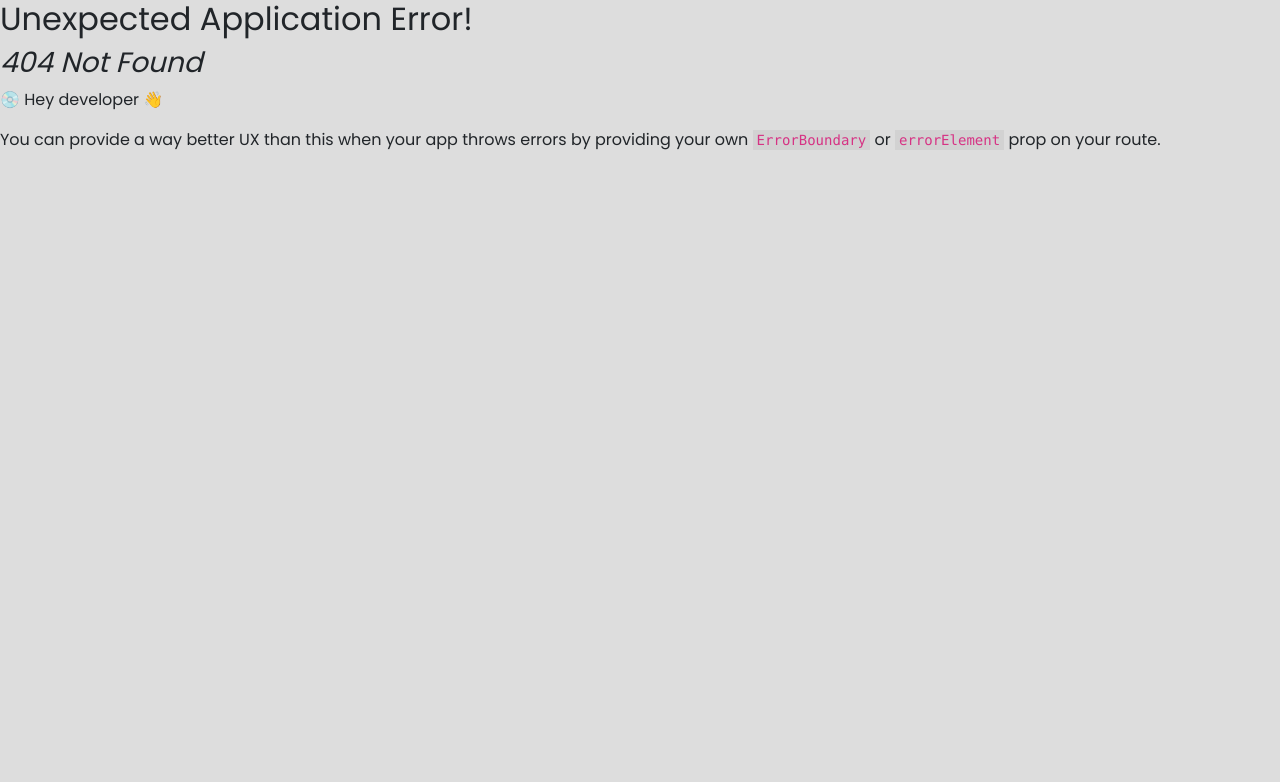
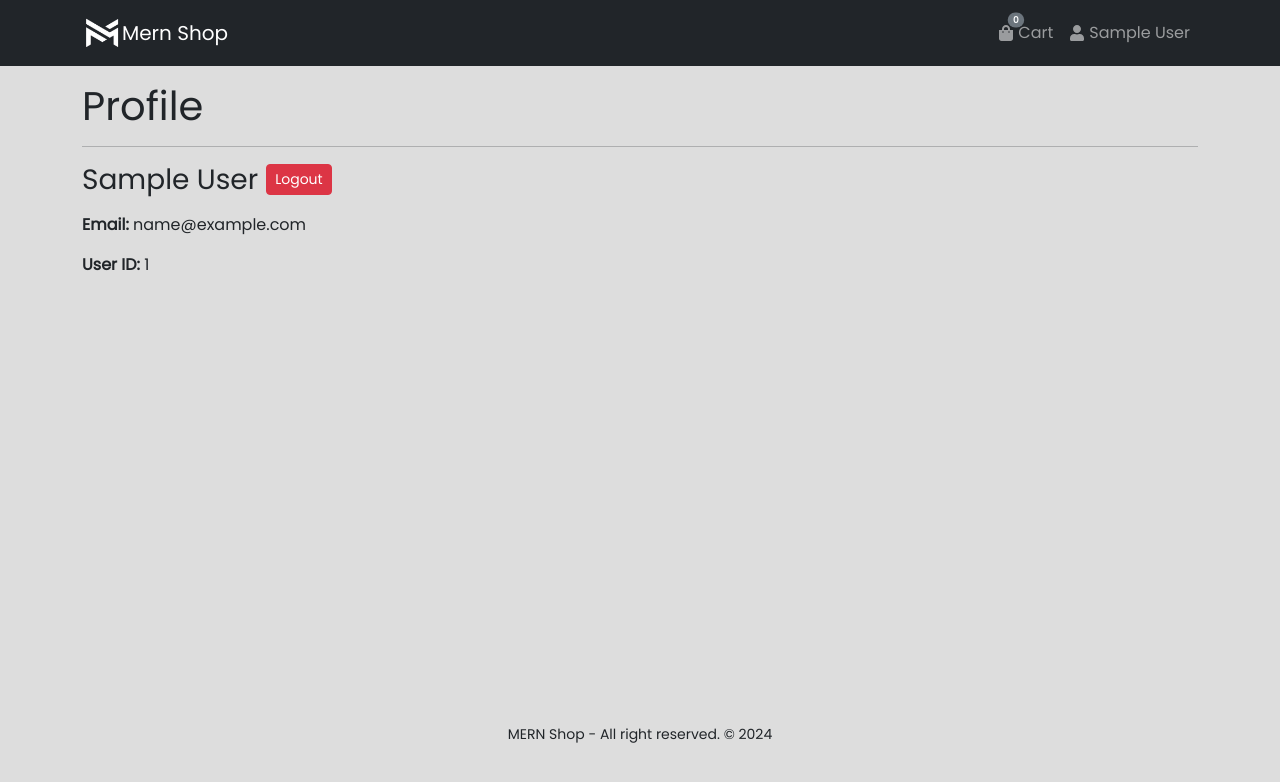
Before and after one commit to akaBaytar/mernshop-ecommerce, a React (Vite) app in the folder frontend/: page /profile in a window 1280 px wide. Before the commit this address had no page. Shown: the top 782 px of the page. Built offline with nearby package versions, Linux system fonts and the light colour scheme; sample sign-in values are in the browser's storage.

Commit message:
create profile screen and provate routes for profile and shipping screens

```diff
--- /dev/null
+++ b/frontend/src/components/PrivateRoute.jsx
@@ -0,0 +1,10 @@
+import { Outlet, Navigate } from 'react-router-dom';
+import { useSelector } from 'react-redux';
+
+const PrivateRoute = () => {
+  const { userInfo } = useSelector((state) => state.auth);
+
+  return userInfo ? <Outlet /> : <Navigate to='/login' replace />;
+};
+
+export default PrivateRoute;
--- a/frontend/src/layout/Header.jsx
+++ b/frontend/src/layout/Header.jsx
@@ -1,36 +1,16 @@
 import { Link } from 'react-router-dom';
-import { useNavigate } from 'react-router-dom';
-import { useSelector, useDispatch } from 'react-redux';
-import { Navbar, Nav, Container, Badge, NavDropdown } from 'react-bootstrap';
+
+import { useSelector } from 'react-redux';
+import { Navbar, Nav, Container, Badge } from 'react-bootstrap';
 import { FaShoppingBag, FaUser } from 'react-icons/fa';
 
 import LOGO from '/logo.png';
-
-import { useLogoutMutation } from '../slices/usersApiSlice';
-import { logout } from '../slices/authSlice';
-import { resetCartWhenLogout } from '../slices/cartSlice';
 
 const Header = () => {
   const { cartItems } = useSelector((state) => state.cart);
   const itemsInCarts = cartItems.reduce((acc, item) => acc + item.qty, 0);
 
   const { userInfo } = useSelector((state) => state.auth);
-
-  const dispatch = useDispatch();
-  const navigate = useNavigate();
-
-  const [logoutApiCall] = useLogoutMutation();
-
-  const logoutHandler = async () => {
-    try {
-      await logoutApiCall().unwrap();
-      dispatch(logout());
-      dispatch(resetCartWhenLogout());
-      navigate('/');
-    } catch (error) {
-      console.error(error);
-    }
-  };
 
   return (
     <header>
@@ -57,14 +37,14 @@ const Header = () => {
                 </Nav.Link>
               </Link>
               {userInfo ? (
-                <NavDropdown title={userInfo.name} id='username'>
-                  <NavDropdown.Item as='span'>
-                    <Link to='/profile'>Profile</Link>
-                  </NavDropdown.Item>
-                  <NavDropdown.Item onClick={logoutHandler}>
-                    Logout
-                  </NavDropdown.Item>
-                </NavDropdown>
+                <Link to='/profile'>
+                  <Nav.Link
+                    as='span'
+                    className='d-flex align-items-center gap-1'>
+                    <FaUser />
+                    {userInfo.name}
+                  </Nav.Link>
+                </Link>
               ) : (
                 <Link to='/login'>
                   <Nav.Link
--- a/frontend/src/router/index.jsx
+++ b/frontend/src/router/index.jsx
@@ -6,12 +6,15 @@ import {
 
 import App from '../App.jsx';
 
+import PrivateRoute from '../components/PrivateRoute.jsx';
+
 import Home from '../screens/Home.jsx';
 import Product from '../screens/Product.jsx';
 import Cart from '../screens/Cart.jsx';
 import Login from '../screens/Login.jsx';
 import Register from '../screens/Register.jsx';
 import Shipping from '../screens/Shipping.jsx';
+import Profile from '../screens/Profile.jsx';
 
 const router = createBrowserRouter(
   createRoutesFromElements(
@@ -21,7 +24,11 @@ const router = createBrowserRouter(
       <Route path='/cart' element={<Cart />} />
       <Route path='/login' element={<Login />} />
       <Route path='/register' element={<Register />} />
-      <Route path='/shipping' element={<Shipping />} />
+
+      <Route element={<PrivateRoute />}>
+        <Route path='/shipping' element={<Shipping />} />
+        <Route path='/profile' element={<Profile />} />
+      </Route>
     </Route>
   )
 );
--- /dev/null
+++ b/frontend/src/screens/Profile.jsx
@@ -0,0 +1,57 @@
+import { Fragment } from 'react';
+import { useNavigate } from 'react-router-dom';
+import { Button } from 'react-bootstrap';
+import { useSelector, useDispatch } from 'react-redux';
+
+import { logout } from '../slices/authSlice';
+import { resetCartWhenLogout } from '../slices/cartSlice';
+
+import { useLogoutMutation } from '../slices/usersApiSlice';
+
+const Profile = () => {
+  const dispatch = useDispatch();
+  const navigate = useNavigate();
+
+  const { userInfo } = useSelector((state) => state.auth);
+
+  const [logoutApiCall] = useLogoutMutation();
+
+  const logoutHandler = async () => {
+    try {
+      await logoutApiCall().unwrap();
+      dispatch(logout());
+      dispatch(resetCartWhenLogout());
+      navigate('/');
+    } catch (error) {
+      console.error(error);
+    }
+  };
+
+  console.log(userInfo);
+
+  return (
+    <Fragment>
+      <h1>Profile</h1>
+      <hr />
+      <div className='d-flex align-items-center gap-2'>
+        <h3 className='m-0'>{userInfo.name}</h3>
+        <Button
+          type='button'
+          variant='danger'
+          className='btn-sm'
+          onClick={logoutHandler}>
+          Logout
+        </Button>
+      </div>
+      <p className='mt-3'>
+        <strong>Email: </strong>
+        {userInfo.email}
+      </p>
+      <p>
+        <strong>User ID:</strong> {userInfo._id}
+      </p>
+    </Fragment>
+  );
+};
+
+export default Profile;
```
